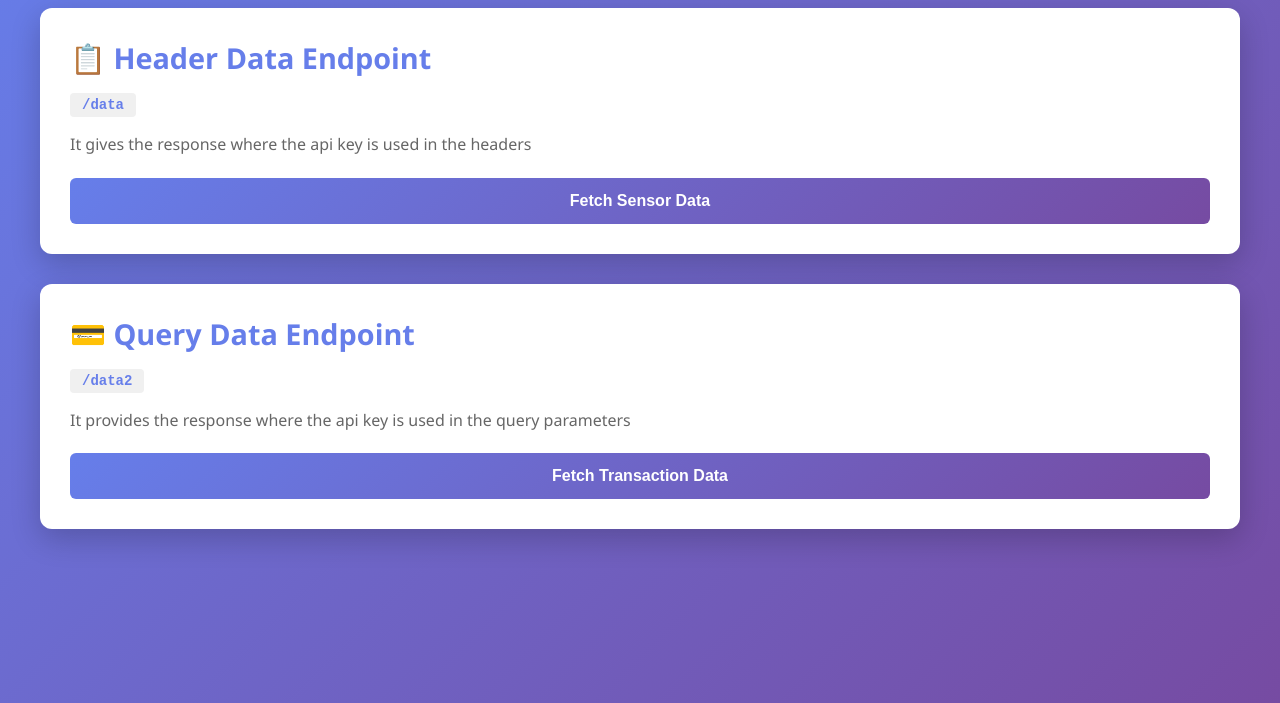
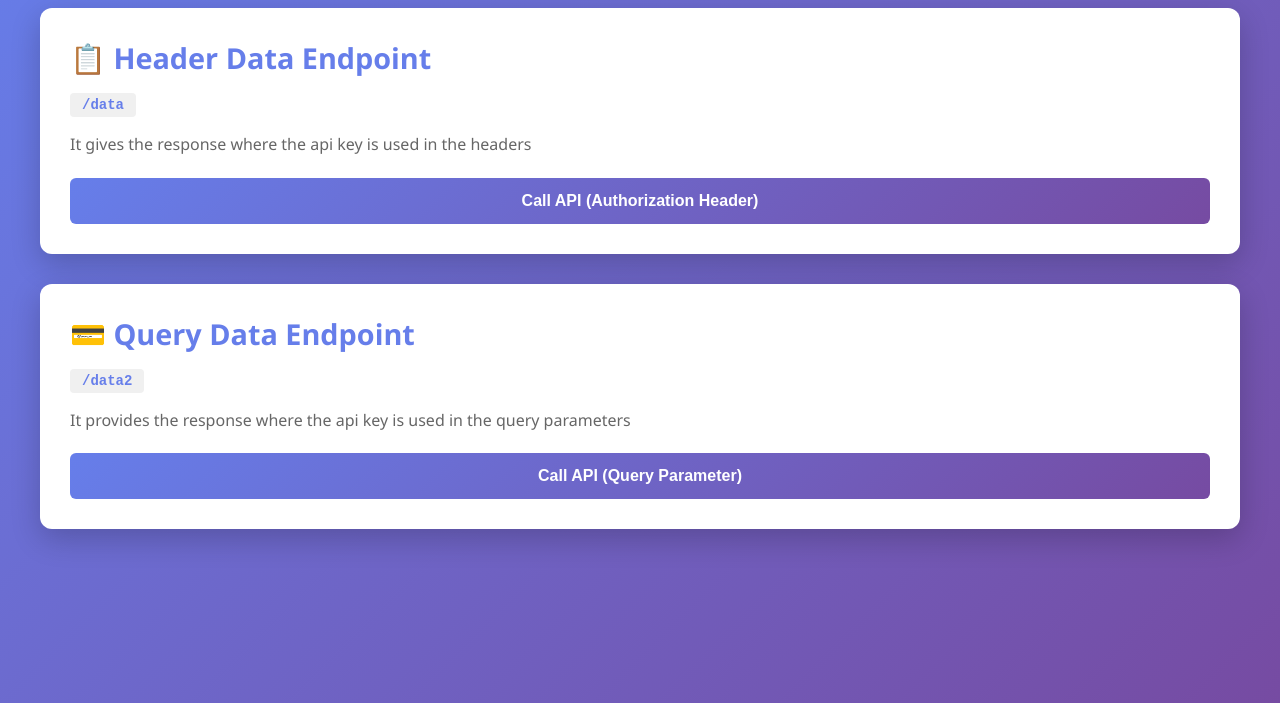
Before and after one commit to KeerthikaBaskar/Custom-Endpoints-Frontend, a plain HTML site: page index.html in a window 1280 px wide. Shown: the part 97-800 px from the top of the page. Drawn offline with Linux system fonts and the light colour scheme.

Commit message:
changed button names

```diff
--- a/index.html
+++ b/index.html
@@ -168,7 +168,7 @@
       <div class="endpoint-badge">/data</div>
       <p>It gives the response where the api key is used in the headers</p>
       <button id="testBtn1">
-        Fetch Sensor Data
+        Call API (Authorization Header)
       </button>
       <div id="response1" class="response-box">
         <div class="response-title">Response:</div>
@@ -182,7 +182,7 @@
       <div class="endpoint-badge">/data2</div>
       <p>It provides the response where the api key is used in the query parameters</p>
       <button id="testBtn2">
-        Fetch Transaction Data
+        Call API (Query Parameter)
       </button>
       <div id="response2" class="response-box">
         <div class="response-title">Response:</div>
```
